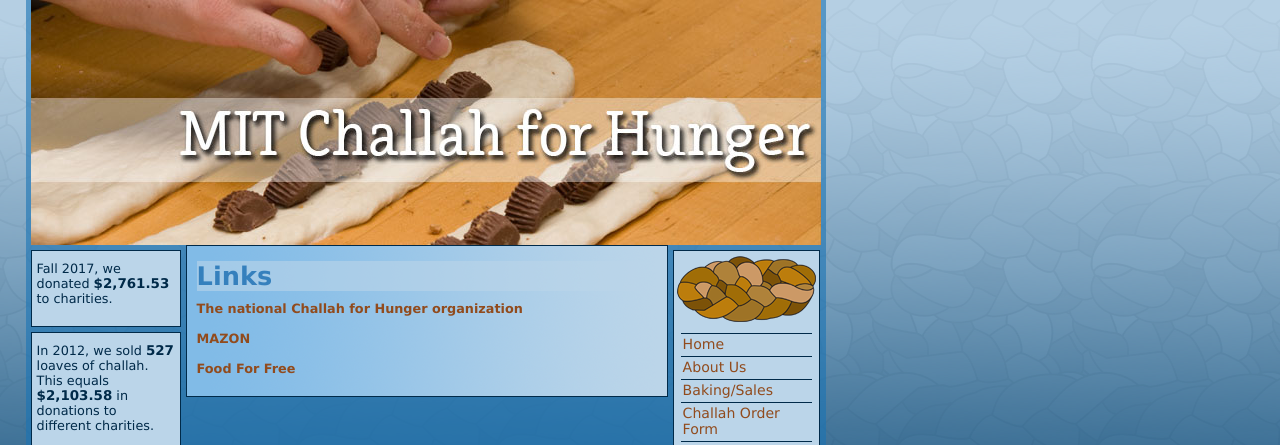
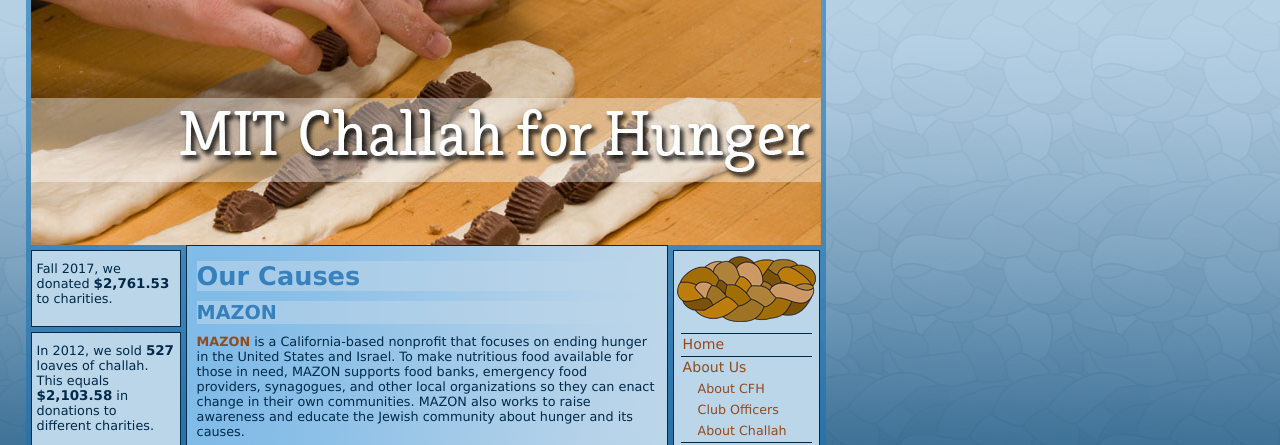
Before and after one commit to alexm0802/cfh, a PHP site: page /linkspage.php in a window 1280 px wide. Shown: the top 445 px of the page. Run offline with PHP 8.4, Linux system fonts and the light colour scheme.

Commit message:
Add files via upload

```diff
--- a/links.php
+++ b/links.php
@@ -14,7 +14,7 @@
         <li><a href="bakingsales.php">Baking/Sales</a></li>
         <li><a href="orderform.php">Challah Order Form</a></li>
   		<li><a href="contribute.php">Contribute</a></li>
-        <li><a href="linkspage.php">Links</a></li>
+        <li><a href="linkspage.php">Our Causes</a></li>
         <li><a href="documents.php">Documents</a></li>
         <li><a href="contact.php">Contact Us</a></li>
 	</ul>
--- a/linksabout.php
+++ b/linksabout.php
@@ -14,14 +14,13 @@
         	<ul>
         		<li><a href="about.php">About CFH</a></li>
                 <li><a href="officers.php">Club Officers</a></li>
-                <li><a href="aboutcause.php">About Our Causes</a></li>
                 <li><a href="aboutchallah.php">About Challah</a></li>
           </ul>
             </li>
         <li><a href="bakingsales.php">Baking/Sales</a></li>
         <li><a href="orderform.php">Challah Order Form</a></li>
         <li><a href="contribute.php">Contribute</a></li>
-        <li><a href="linkspage.php">Links</a></li>
+        <li><a href="linkspage.php">Our Causes</a></li>
         <li><a href="documents.php">Documents</a></li>
         <li><a href="contact.php">Contact Us</a></li>
 	</ul>
--- a/linkspage.php
+++ b/linkspage.php
@@ -18,17 +18,33 @@
 
   <div id="mainContentContainer">
     <div class="maincontent">
-        <h1>Links</h1>
+        <h1>Our Causes</h1>
 
-        <p><a href="http://challahforhunger.org" target="_blank">The national Challah for Hunger organization</a> </p>
-        <p><a href="http://mazon.org/" target="_blank">MAZON</a> </p>
-        <p><a href="http://www.foodforfree.org/" target="_blank">Food For Free</a> </p>
+        <h2>MAZON</h2>
+        <p><a href="http://mazon.org/" target="_blank">MAZON</a> is a California-based nonprofit that focuses on ending
+hunger in the United States and Israel. To make nutritious
+food available for those in need, MAZON supports food
+banks, emergency food providers, synagogues, and other
+local organizations so they can enact change in their own
+communities. MAZON also works to raise awareness and
+educate the Jewish community about hunger and its causes. </p>
+
+  <h2>Food For Free</h2>
+    <p>
+      <a href="http://www.foodforfree.org/" target="_blank">Food For Free</a> is a local, Cambridge-based nonprofit that
+rescues fresh food and food that might otherwise go to waste,
+and distributes it within the local emergency food system
+where it can reach those in need. Their programs address
+not only short-term hunger, but obesity, diet-related disease,
+and other long-term health effects of food insecurity and
+poor nutrition.
+    </p>
     </div>
 
   </div>
 
   <div id="links">
-  	<?php include 'links.php'; ?>
+    <?php include 'linksabout.php'; ?>
 
     </div>
 
```
Lines whose indentation alone changed are shown as unchanged.
